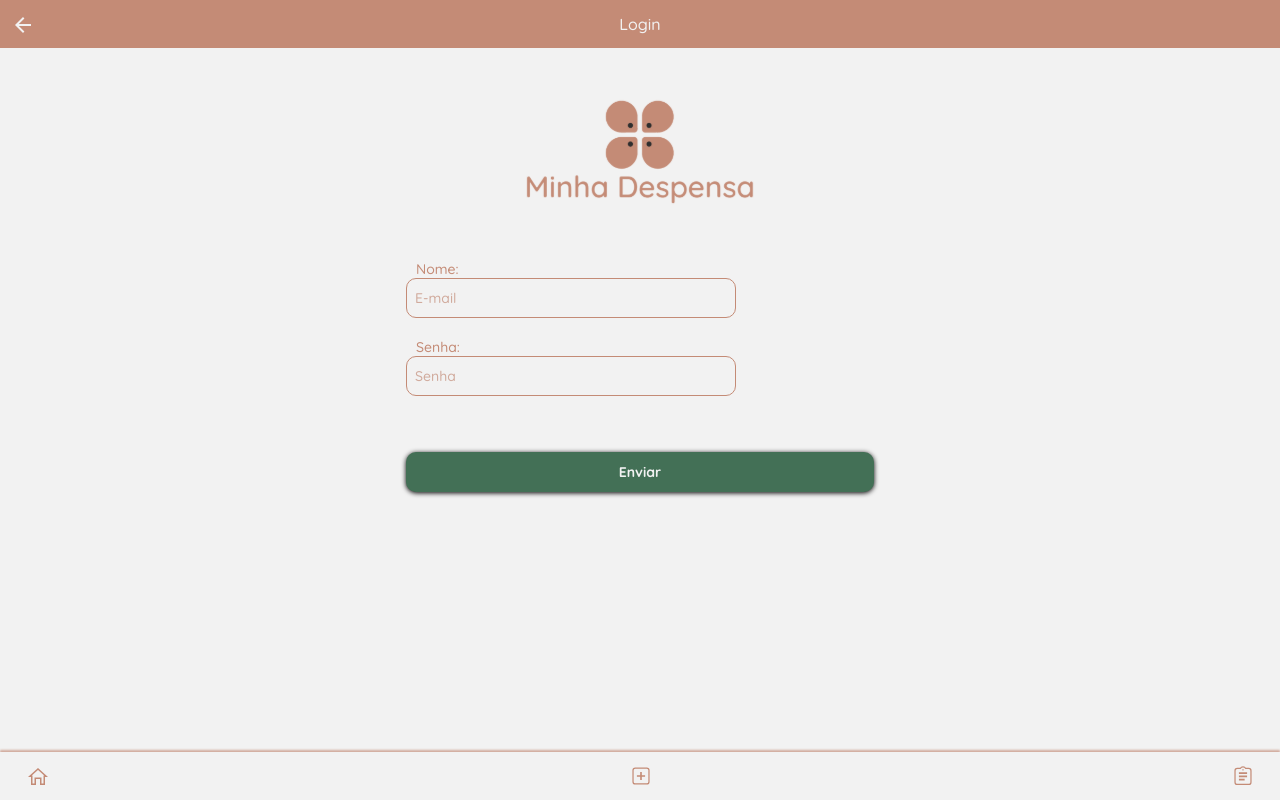
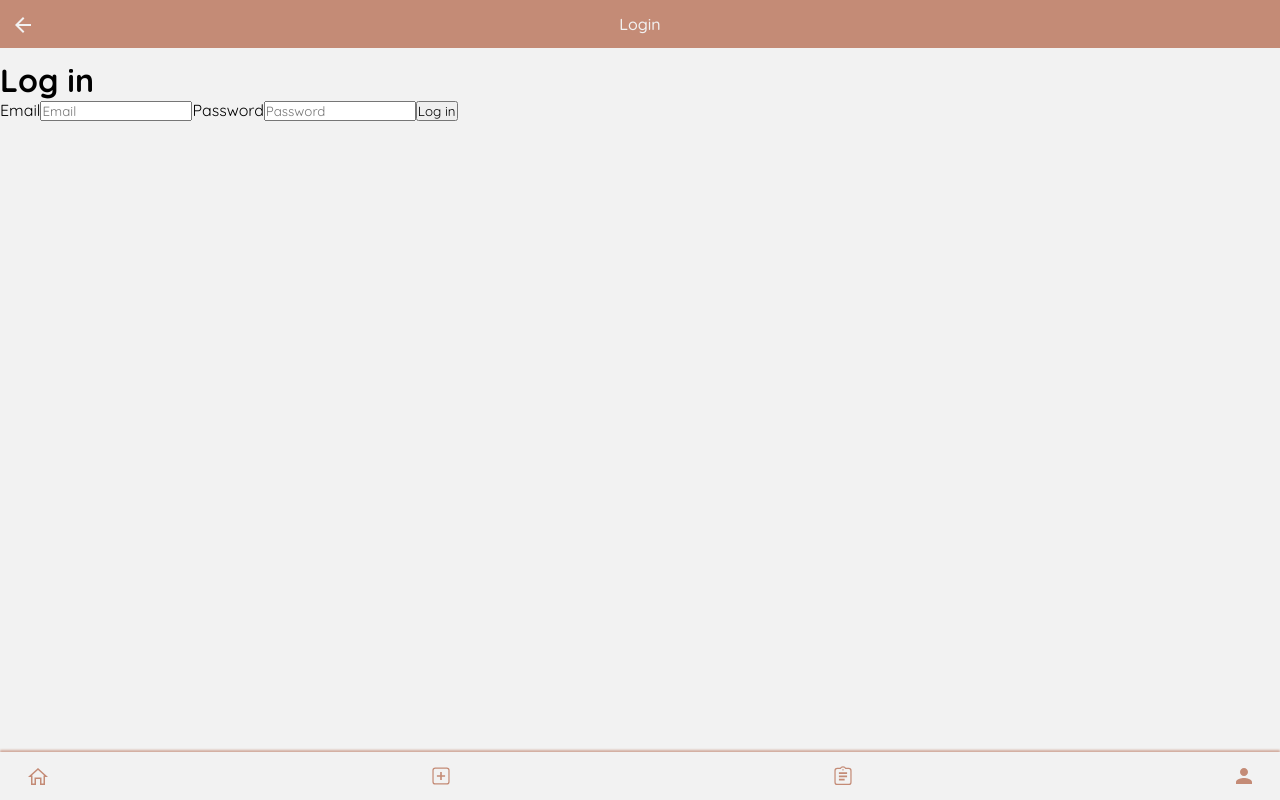
Before and after one commit to estartandodevs-course/Minha-Despensa, a React (Create React App) app: page /login in a window 1280 px wide. Built offline with nearby package versions, Linux system fonts and the light colour scheme; no server answers.

Commit message:
componente cadastrar e logar funcionando

```diff
--- a/package.json
+++ b/package.json
@@ -8,6 +8,7 @@
     "@testing-library/react": "^11.1.0",
     "@testing-library/user-event": "^12.1.10",
     "date-fns": "^2.16.1",
+    "firebase": "^8.2.5",
     "moment": "^2.29.1",
     "react": "^17.0.1",
     "react-dom": "^17.0.1",
--- a/src/App.js
+++ b/src/App.js
@@ -3,7 +3,9 @@ import { HomePage } from "./pages/home/home";
 import { MinhaDespensa } from "./pages/pantry/pantry";
 import { Layout } from "./components/layout/layout";
 import { FormPage } from "./pages/Form/form";
-import { LoginPage } from "./pages/login/login";
+import Login  from "./pages/login/login";
+import SignUp from "./pages/cadastro/cadastro"
+import {AuthProvider} from "./auth/auth"
 import "./App.css";
 
 import {
@@ -16,6 +18,7 @@ import {
 export function App() {
   return (
     <>
+    <AuthProvider>
       <Router>
         <Switch>
           <Route exact path="/despensavazia">
@@ -30,9 +33,14 @@ export function App() {
               <MinhaDespensa />
             </Layout>
           </Route>
+          <Route exact path="/cadastro">
+            <Layout>
+              <SignUp />
+            </Layout>
+          </Route>
           <Route exact path="/login">
             <Layout>
-              <LoginPage />
+              <Login />
             </Layout>
           </Route>
           <Route exact path="/">
@@ -43,6 +51,7 @@ export function App() {
           <Redirect to="/" />
         </Switch>
       </Router>
+      </AuthProvider>
     </>
   );
 }
--- /dev/null
+++ b/src/auth/auth.js
@@ -0,0 +1,18 @@
+import React, { useEffect, useState } from "react";
+import { authConfig } from "./config";
+
+export const AuthContext = React.createContext();
+
+export const AuthProvider = ({ children }) => {
+  const [currentUser, setCurrentUser] = useState(null);
+
+  useEffect(() => {
+    authConfig.auth().onAuthStateChanged(setCurrentUser);
+  }, []);
+
+  return (
+    <AuthContext.Provider value={{currentUser}}>
+        {children}
+    </AuthContext.Provider>
+  );
+};
--- /dev/null
+++ b/src/auth/config.js
@@ -0,0 +1,11 @@
+import  firebase from 'firebase/app';
+import 'firebase/auth';
+
+export const authConfig = firebase.initializeApp({
+  apiKey: process.env.REACT_APP_FIREBASE_KEY,
+  authDomain: process.env.REACT_APP_FIREBASE_DOMAIN,
+  databaseURL: process.env.REACT_APP_FIREBASE_DATABASE,
+  projectId: process.env.REACT_APP_FIREBASE_PROJECT_ID,
+  storageBucket: process.env.REACT_APP_FIREBASE_STORAGE_BUCKET,
+  messagingSenderId: process.env.REACT_APP_FIREBASE_SENDER_ID
+});
--- a/src/components/navbar/navbar.jsx
+++ b/src/components/navbar/navbar.jsx
@@ -6,6 +6,8 @@ import AddIcon from "../../assets/icons/add-icon.svg";
 import AddIconOk from "../../assets/icons/add-icon-ok.svg";
 import DespensaIcon from "../../assets/icons/despensa-icon.svg";
 import DespensaIconOk from "../../assets/icons/despensa-icon-press.svg";
+import ProfileIcon from "../../assets/icons/profile-icon.svg";
+import ProfileIconOk from "../../assets/icons/profile-icon-press.svg";
 import { Link, useLocation } from "react-router-dom/cjs/react-router-dom.min";
 
 export function Navbar() {
@@ -36,13 +38,13 @@ export function Navbar() {
           />
         </Link>
 
-        {/* <Link to="/login">
+        <Link to="/login">
           <Icon
             className="icon"
             src={pathname === "/login" ? ProfileIconOk : ProfileIcon}
             alt={"iconeProfile"}
           />
-        </Link> */}
+        </Link>
       </div>
     </>
   );
--- /dev/null
+++ b/src/pages/cadastro/cadastro.js
@@ -0,0 +1,37 @@
+import React, { useCallback } from "react";
+import { withRouter } from "react-router";
+import {authConfig} from "../../auth/config";
+
+const SignUp = ({ history }) => {
+  const handleSignUp = useCallback(async event => {
+    event.preventDefault();
+    const { email, password } = event.target.elements;
+    try {
+      await authConfig
+        .auth()
+        .createUserWithEmailAndPassword(email.value, password.value);
+      history.push("/");
+    } catch (error) {
+      alert(error);
+    }
+  }, [history]);
+
+  return (
+    <div>
+      <h1>Sign up</h1>
+      <form onSubmit={handleSignUp}>
+        <label>
+          Email
+          <input name="email" type="email" placeholder="Email" />
+        </label>
+        <label>
+          Password
+          <input name="password" type="password" placeholder="Password" />
+        </label>
+        <button type="submit">Sign Up</button>
+      </form>
+    </div>
+  );
+};
+
+export default withRouter(SignUp);
--- a/src/pages/home/home.jsx
+++ b/src/pages/home/home.jsx
@@ -4,6 +4,7 @@ import { Link } from "react-router-dom";
 // import despensa from "../../assets/img/img-legumes.svg";
 // import carrinho from "../../assets/img/img-carrinho.svg";
 import "./home.scss";
+import { authConfig } from "../../auth/config";
 
 export function HomePage() {
   const jsonItem = JSON.parse(localStorage.getItem("Item"));
@@ -14,6 +15,7 @@ export function HomePage() {
 
   return (
     <div className="home-wraper">
+      <button onClick={() => authConfig.auth().signOut()}>sair</button>
       <Link to="/despensa">
         <Card
           title="Despensa"
--- a/src/pages/login/login.jsx
+++ b/src/pages/login/login.jsx
@@ -1,54 +1,101 @@
-import React, { useState } from "react";
-import { Button } from "../../components/Button/Button";
-import { ProdutcName } from "../../components/inputs-form/components/input/input";
-import logo from "../../assets/img/login.svg";
-import "./login.scss";
+// import React, { useState } from "react";
+// import { Button } from "../../components/Button/Button";
+// import { ProdutcName } from "../../components/inputs-form/components/input/input";
+// import logo from "../../assets/img/login.svg";
+// import "./login.scss";
 
-export function LoginPage() {
-  const [form, setForm] = useState({});
+// export function LoginPage() {
+//   const [form, setForm] = useState({});
 
-  function handleChange(e) {
-    const name = e.target.name;
-    const value = e.target.value;
+//   function handleChange(e) {
+//     const name = e.target.name;
+//     const value = e.target.value;
 
-    setForm({
-      ...form,
-      [name]: value,
-    });
+//     setForm({
+//       ...form,
+//       [name]: value,
+//     });
+//   }
+
+//   return (
+//     <>
+//       <main className="login-container">
+//         <img src={logo} alt="" />
+
+//         <ProdutcName
+//           title="Nome:"
+//           label="Usuário"
+//           placeholder="E-mail"
+//           name="username"
+//           onChange={handleChange}
+//           style={{ marginBottom: "20px" }}
+//         />
+//         <ProdutcName
+//           title="Senha:"
+//           label="Senha"
+//           placeholder="Senha"
+//           type="password"
+//           name="password"
+//           onChange={handleChange}
+//         />
+//         <Button
+//           onClick={() => console.log(form)}
+//           value="Enviar"
+//           style={{
+//             background: "#437056",
+//             width: "100%",
+//             alignSelf: "center",
+//             marginTop: "36px",
+//           }}
+//         />
+//       </main>
+//     </>
+//   );
+// }
+import React, { useCallback, useContext } from "react";
+import { withRouter, Redirect } from "react-router";
+import {authConfig} from "../../auth/config";
+import { AuthContext } from "../../auth/auth";
+
+const Login = ({ history }) => {
+  const handleLogin = useCallback(
+    async event => {
+      event.preventDefault();
+      const { email, password } = event.target.elements;
+      try {
+        await authConfig
+          .auth()
+          .signInWithEmailAndPassword(email.value, password.value);
+        history.push("/");
+      } catch (error) {
+        alert(error);
+      }
+    },
+    [history]
+  );
+
+  const { currentUser } = useContext(AuthContext);
+
+  if (currentUser) {
+    return <Redirect to="/" />;
   }
 
   return (
-    <>
-      <main className="login-container">
-        <img src={logo} alt="" />
+    <div>
+      <h1>Log in</h1>
+      <form onSubmit={handleLogin}>
+        <label>
+          Email
+          <input name="email" type="email" placeholder="Email" />
+        </label>
+        <label>
+          Password
+          <input name="password" type="password" placeholder="Password" />
+        </label>
+        <button type="submit">Log in</button>
+      </form>
+    </div>
+  );
+};
 
-        <ProdutcName
-          title="Nome:"
-          label="Usuário"
-          placeholder="E-mail"
-          name="username"
-          onChange={handleChange}
-          style={{ marginBottom: "20px" }}
-        />
-        <ProdutcName
-          title="Senha:"
-          label="Senha"
-          placeholder="Senha"
-          type="password"
-          name="password"
-          onChange={handleChange}
-        />
-        <Button
-          onClick={() => console.log(form)}
-          value="Enviar"
-          style={{
-            background: "#437056",
-            width: "100%",
-            alignSelf: "center",
-            marginTop: "36px",
-          }}
-        />
-      </main>
-    </>
-  );
-}
+export default withRouter(Login);
```
Also changed, not shown: src/auth/privateRoute.js (added, +21 -0 lines), 2 other files (tests, documents, lock files or other folders).
